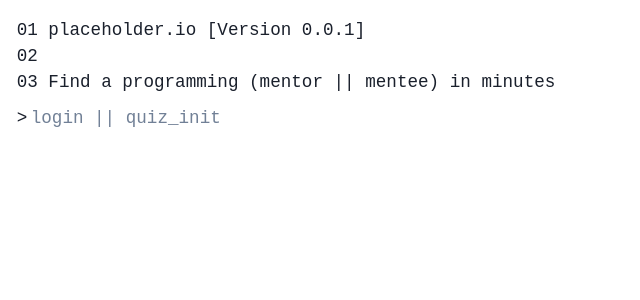
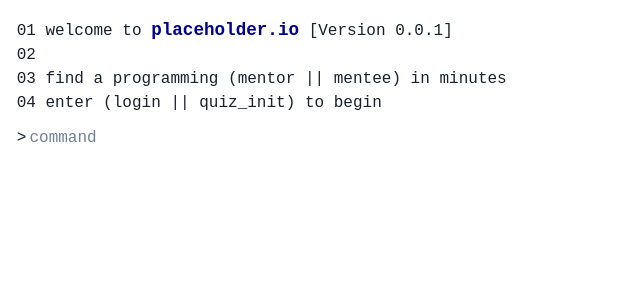
Before and after one commit to giabertu/placeholder, a Next.js app in the folder placeholder/: page / in a window 1280 px wide. Shown: the top 300 px of the page, without its empty margins (0-640 px from the left). Built offline with nearby package versions, Linux system fonts and the light colour scheme.

Commit message:
feat: homepage CLI basic logic / behaviour completed

```diff
--- a/placeholder/pages/index.tsx
+++ b/placeholder/pages/index.tsx
@@ -2,24 +2,80 @@ import type { NextPage } from 'next'
 import Head from 'next/head'
 import Image from 'next/image'
 import styles from '../styles/Home.module.css'
-
 import Typewriter from 'typewriter-effect';
-import { useRef, useEffect } from 'react';
+import React, { useRef, useEffect, useState } from 'react';
 
 const Home: NextPage = () => {
 
-  const inputElement = useRef<HTMLInputElement>(null);
+  const [extraTerminalLines, setExtraTerminalLines] = useState<string[]>([]);
+  const [enteringUsername, setEnteringUsername] = useState(false);
+  const [enteringPassword, setEnteringPassword] = useState(false);
+  const [username, setUsername] = useState("");
+  const [password, setPassword] = useState("");
 
+  // automate focus on user input during page load (autoFocus unreliable in React)
+  const inputElementRef = useRef<HTMLInputElement>(null);
   useEffect(() => {
-    if (inputElement.current) {
-      (inputElement.current).focus();
+    if (inputElementRef.current) {
+      (inputElementRef.current).focus();
     }
   }, []);
 
+  const CLIFeedEndRef = useRef<HTMLDivElement>(null);
+
+  const scrollToBottom = () => {
+    if (CLIFeedEndRef.current) {
+      CLIFeedEndRef.current.scrollIntoView({ behavior: "smooth" })
+    }
+  }
+
+  useEffect(() => {
+    scrollToBottom()
+  }, [extraTerminalLines]);
+
+  const handleCLIInput = function (event: React.FormEvent<HTMLFormElement>) {
+    event.preventDefault();
+    if (inputElementRef.current) {
+      // reject blank inputs
+      if (inputElementRef.current.value.match(/\w/) === null) {
+        setExtraTerminalLines([...extraTerminalLines, "invalid input"]);
+      }
+      if (inputElementRef.current.value === "quiz_init" && !enteringUsername && !enteringPassword) {
+        // take user to questionnare
+      }
+      //
+      else if (inputElementRef.current.value === "login") {
+        // if (enteringUsername) {
+        //   setExtraTerminalLines([...extraTerminalLines, "you've already said that"]);
+        // }
+        setEnteringUsername(true);
+        setEnteringPassword(false);
+        setExtraTerminalLines([...extraTerminalLines, "enter username"]);
+      }
+      else if (enteringUsername) {
+        setEnteringUsername(false);
+        setEnteringPassword(true);
+        setExtraTerminalLines([...extraTerminalLines, "enter password"]);
+      }
+      else if (enteringPassword) {
+        if (false) {
+          // go back to username if credentials are incorrect
+          setEnteringUsername(true);
+          setEnteringPassword(false);
+        }
+        else {
+          // go to dashboard
+        }
+        setExtraTerminalLines([...extraTerminalLines, "enter password"]);
+      }
+      inputElementRef.current.value = "";
+    }
+  }
 
   return (
     <div className={styles.container}>
 
+      <div className={styles.CLIFeed}>
         <Typewriter
           options={{
             delay: 5,
@@ -27,18 +83,50 @@ const Home: NextPage = () => {
           }}
           onInit={(typewriter) => {
             typewriter
-            .typeString("01 placeholder.io [Version 0.0.1]")
+              .typeString("01 welcome to <div style='font-weight: 600; font-size: 1.1rem; color: darkblue; display: inline'>placeholder.io</div> [Version 0.0.1]")
               .pauseFor(150)
               .typeString("<br /> 02")
               .pauseFor(150)
-            .typeString("<br /> 03 Find a programming (mentor || mentee) in minutes")
+              .typeString("<br /> 03 find a programming (mentor || mentee) in minutes")
+              .pauseFor(150)
+              .typeString("<br /> 04 enter (login || quiz_init) to begin")
               .start();
           }}
         />
 
-      <form>
+        {extraTerminalLines.map((extraTerminalLine, index) => {
+          const lineNumber = index + 5;
+          const printedLineNumber = (lineNumber).toString().length < 2 ? "0" + (lineNumber) : (lineNumber).toString();
+          return (
+            <Typewriter
+              key={printedLineNumber}
+              options={{
+                delay: 20,
+                cursor: ""
+              }}
+              onInit={(typewriter) => {
+              typewriter
+                .typeString("...")
+                .pauseFor(500)
+                .deleteAll(50)
+                .typeString("...")
+                .pauseFor(500)
+                .deleteAll(50)
+                .changeDelay(5)
+                .typeString(printedLineNumber + " " + extraTerminalLine)
+                .start();
+              }}
+            />
+          )
+        })}
+
+        <div ref={CLIFeedEndRef} />
+
+      </div>
+
+      <form onSubmit={handleCLIInput}>
           <p className={styles.terminalArrow}>{">"}</p>
-        <input className={styles.input} ref={inputElement} type={'text'} placeholder="login || quiz_init" autoFocus={true}></input>
+          <input className={styles.input} ref={inputElementRef} type={'text'} placeholder="command" autoFocus={true}></input>
         </form>
 
     </div>
--- a/placeholder/styles/Home.module.css
+++ b/placeholder/styles/Home.module.css
@@ -1,6 +1,26 @@
 .container {
   padding: 1.3vw;
-  font-size: 1.1rem;
+  font-size: 1rem;
+}
+
+.CLIFeed {
+  max-height: 40vh;
+  overflow-y: auto;
+}
+
+/* Hide scrollbar for Chrome, Safari and Opera */
+.CLIFeed::-webkit-scrollbar {
+  display: none;
+}
+
+/* Hide scrollbar for IE, Edge and Firefox */
+.CLIFeed {
+  -ms-overflow-style: none;  /* IE and Edge */
+  scrollbar-width: none;  /* Firefox */
+}
+
+.companyName {
+  color: blue;
 }
 
 /* .container:hover {
@@ -15,7 +35,7 @@
 }
 
 .input {
-  padding-top: 0.5em;
+  padding-top: 0.7em;
   animation: fadeInAnimation linear 4s;
   /* animation-iteration-count: 1; */
   /* animation-fill-mode: forwards; */
@@ -36,3 +56,8 @@
     opacity: 1;
   }
 }
+
+.testButton {
+  background-color: red;
+  width: 200px
+}
--- /dev/null
+++ b/placeholder/styles/test.module.css
@@ -0,0 +1,3 @@
+.container {
+  background-color: red;
+}
```
Also changed, not shown: placeholder/pages/EnterUsernameTypewriter.tsx (added, +18 -0 lines). Lines whose indentation alone changed are shown as unchanged.
